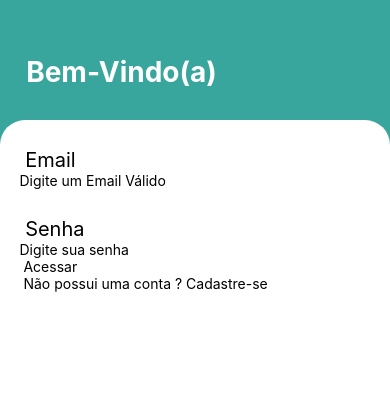
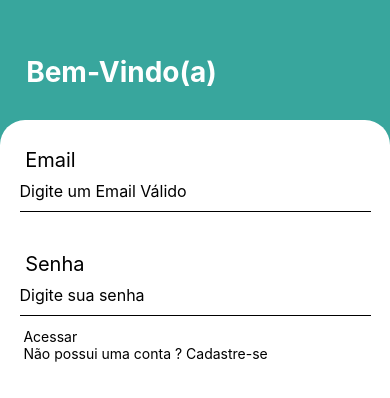
Before and after one commit to Victor-Sarti/LoginAnimado, a React Native app: screen /SingIn in a window 390 px wide. Shown: the top 398 px of the page. Built offline with nearby package versions, Linux system fonts and the light colour scheme.

Commit message:
feat: styles input

```diff
--- a/src/pages/SignIn/index.js
+++ b/src/pages/SignIn/index.js
@@ -55,6 +55,12 @@ const styles = StyleSheet.create({
     fontSize: 20,
     marginTop: 28,
    },
+   input:{
+    borderBottomWidth: 1,
+    height: 40,
+    marginBottom: 12,
+    fontSize: 16
+   },
 
 
 })
```
